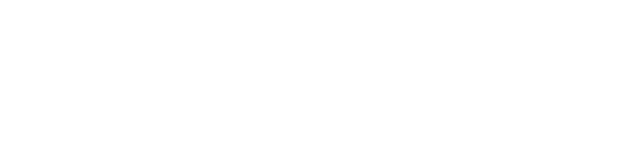
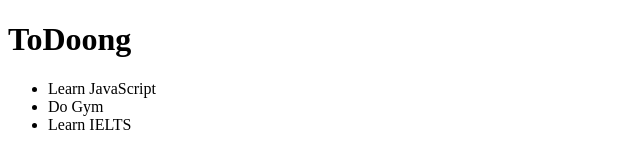
Before and after one commit to binhnguyenag07-ops/To-Doong, a plain HTML site: page Frontend/index.html in a window 1280 px wide. Shown: the whole page, without its empty margins (0-640 px from the left). Drawn offline with Linux system fonts and the light colour scheme.

Commit message:
Render sample todo list with JavaScript

```diff
--- a/Frontend/index.html
+++ b/Frontend/index.html
@@ -3,4 +3,10 @@
     <head>
         <title>TODOong</title>
     </head>
+    <body>
+    <h1>ToDoong</h1>
+        <ul id="todo-list"></ul>
+
+        <script src="./script.js" defer></script>
+    </body>
 </html>
--- /dev/null
+++ b/Frontend/script.js
@@ -0,0 +1,12 @@
+const todoList = document.querySelector("#todo-list");
+const titles = ["Learn JavaScript", "Do Gym", "Learn IELTS"];
+
+function renderTodos(titles) {
+    for (const title of titles) {
+        const item = document.createElement("li");
+        item.textContent = title;
+        todoList.append(item);
+    }
+}
+
+renderTodos(titles);
```
